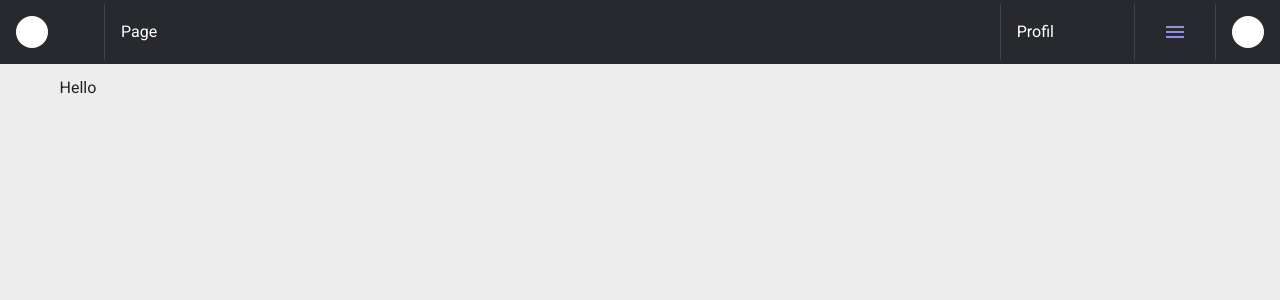
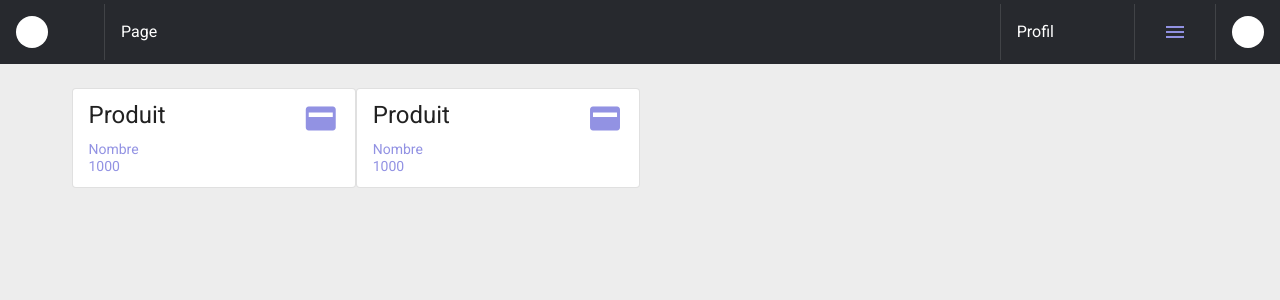
Before and after one commit to etienne582/VueStarter, a Vue app: page /#/ in a window 1280 px wide. Shown: the top 300 px of the page. Built offline with nearby package versions, Linux system fonts and the light colour scheme.

Commit message:
WIP : Création d'un composant card

```diff
--- /dev/null
+++ b/src/components/ProductCard.vue
@@ -0,0 +1,31 @@
+<template>
+    <v-card class="mx-auto" max-width="344" outlined>
+        <v-list-item three-line>
+            <v-list-item-content>
+                <v-list-item-title class="headline mb-1">
+                    Produit
+                    <v-icon large class="icon">mdi-credit-card</v-icon>
+                </v-list-item-title>
+                <v-list-item-subtitle>
+                    <div>Nombre</div>
+                    <div>1000</div>
+                </v-list-item-subtitle>
+            </v-list-item-content>
+        </v-list-item>
+    </v-card>
+</template>
+
+<script lang="ts">
+import Vue from 'vue'
+export default Vue.extend({})
+</script>
+
+<style lang="scss">
+.v-icon {
+    color: $secondary !important;
+    float: right;
+}
+.v-list-item__subtitle {
+    color: $secondary !important;
+}
+</style>
--- a/src/plugins/vuetify.ts
+++ b/src/plugins/vuetify.ts
@@ -1,7 +1,8 @@
-import Vue from 'vue';
-import Vuetify from 'vuetify/lib/framework';
+import Vue from 'vue'
+import Vuetify from 'vuetify/lib'
 
-Vue.use(Vuetify);
+Vue.use(Vuetify)
 
 export default new Vuetify({
-});
+    theme: { disable: true }
+})
--- a/src/views/Home.vue
+++ b/src/views/Home.vue
@@ -1,9 +1,19 @@
 <template>
-    <div>Hello</div>
+    <v-container>
+        <v-row no-gutters>
+            <v-col cols="3"><ProductCard /></v-col>
+            <v-col cols="3"><ProductCard /></v-col>
+        </v-row>
+    </v-container>
 </template>
 
 <script lang="ts">
 import { Component, Vue } from 'vue-property-decorator'
-@Component({})
+import ProductCard from '@/components/ProductCard.vue'
+@Component({
+    components: {
+        ProductCard
+    }
+})
 export default class Home extends Vue {}
 </script>
```
